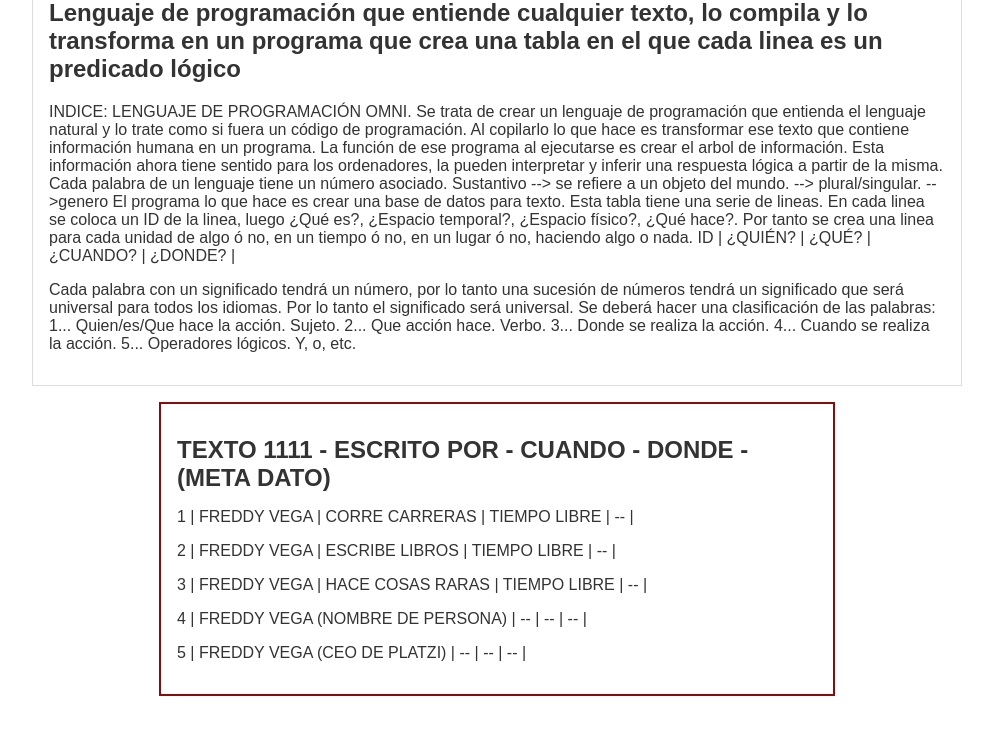
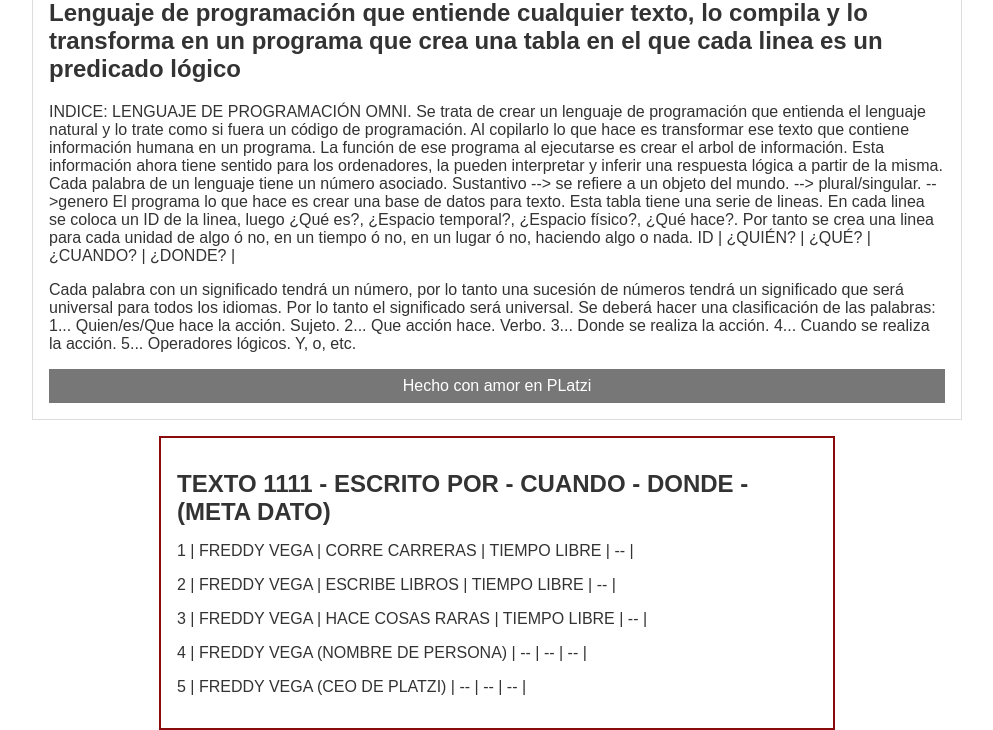
Before and after one commit to Jarribasc/ReadAll, a plain HTML site: page index.html in a window 1280 px wide. Shown: the part 135-865 px from the top of the page, without its empty margins (143-1136 px from the left). Before the commit the page ends 831 px from the top, so only its background shows below. Drawn offline with Linux system fonts and the light colour scheme.

Commit message:
Cabecera footer teromnada

```diff
--- a/css/estilos.css
+++ b/css/estilos.css
@@ -55,3 +55,10 @@ body
 {
     font-size: 24px;
 }
+#footer
+{
+    background: #777;
+    color: white;
+    text-align: center;
+    padding: 0.5em;
+}
--- a/index.html
+++ b/index.html
@@ -41,6 +41,11 @@
 
             </p>
         </div>
+        <div id="footer">
+            Hecho con amor en PLatzi
+
+
+        </div>
     </div>
     <p></p>
     <div id="container2">
```
